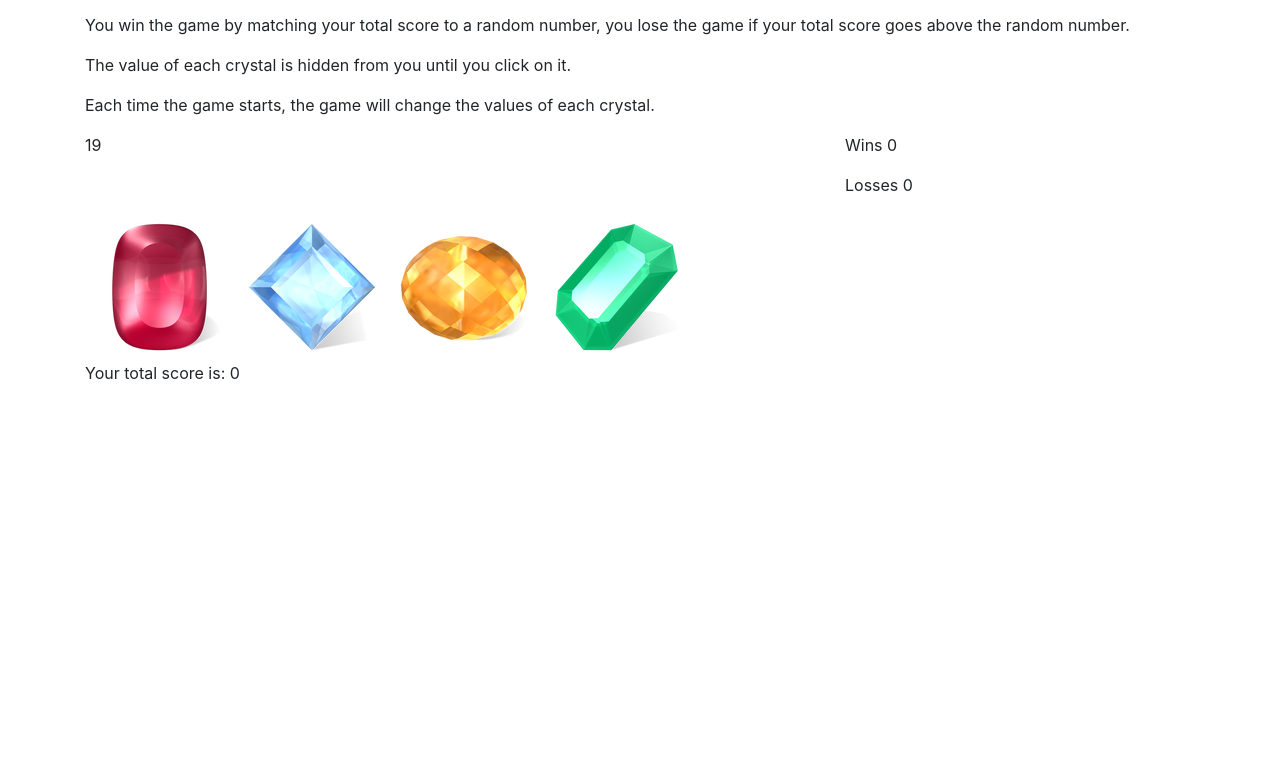
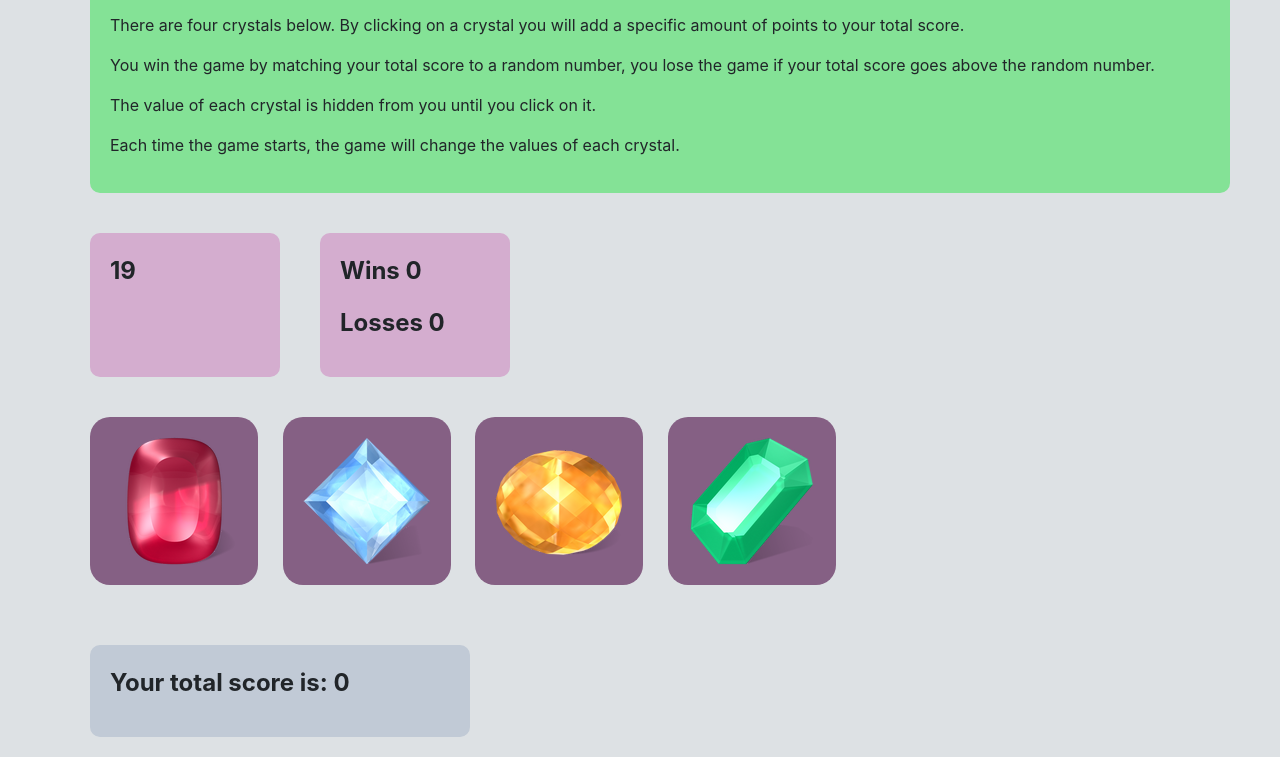
Before and after one commit to charmata/unit-4-game, a plain HTML site: page index.html in a window 1280 px wide. Shown: the part 123-880 px from the top of the page. Before the commit the page ends 800 px from the top, so only its background shows below. Drawn offline with nearby package versions, Linux system fonts and the light colour scheme.

Commit message:
Add some styling

```diff
--- a/assets/css/style.css
+++ b/assets/css/style.css
@@ -1,6 +1,31 @@
 body {
   height: 100vh;
+  background-color: #dde1e4;
+}
+.row > div {
+  margin: 20px;
+  padding: 20px;
+  border-radius: 10px;
+}
+#intro {
+  background-color: #84e296;
+}
+.stats {
+  background-color: #d4adcf;
+  font-weight: bold;
+  font-size: 1.5rem;
+}
+#crystals {
+  padding: 0;
 }
 #crystals img {
-  padding: 10px;
+  background-color: #856084;
+  margin: 0 20px 20px 0;
+  padding: 20px;
+  border-radius: 20px;
 }
+#total {
+  background-color: #c1cad6;
+  font-weight: bold;
+  font-size: 1.5rem;
+}
--- a/index.html
+++ b/index.html
@@ -22,7 +22,7 @@
   <body>
     <div class="container">
       <div class="row">
-        <div class="col-12">
+        <div id="intro" class="col-12">
           <h1 class="display-title">CrystalsCollector!</h1>
           <p>You will be given a random number at the start of the game.</p>
           <p>
@@ -43,10 +43,10 @@
         </div>
       </div>
       <div class="row">
-        <div class="col-8">
+        <div class="stats col-12 col-lg-2">
           <span id="random-number"></span>
         </div>
-        <div class="col-4">
+        <div class="stats col-12 col-lg-2">
           <p>Wins <span id="wins"></span></p>
           <p>Losses <span id="losses"></span></p>
         </div>
@@ -60,7 +60,7 @@
         </div>
       </div>
       <div class="row">
-        <div class="col-12">
+        <div id="total" class="col-12 col-lg-4">
           <p>Your total score is: <span id="score"></span></p>
         </div>
       </div>
```
